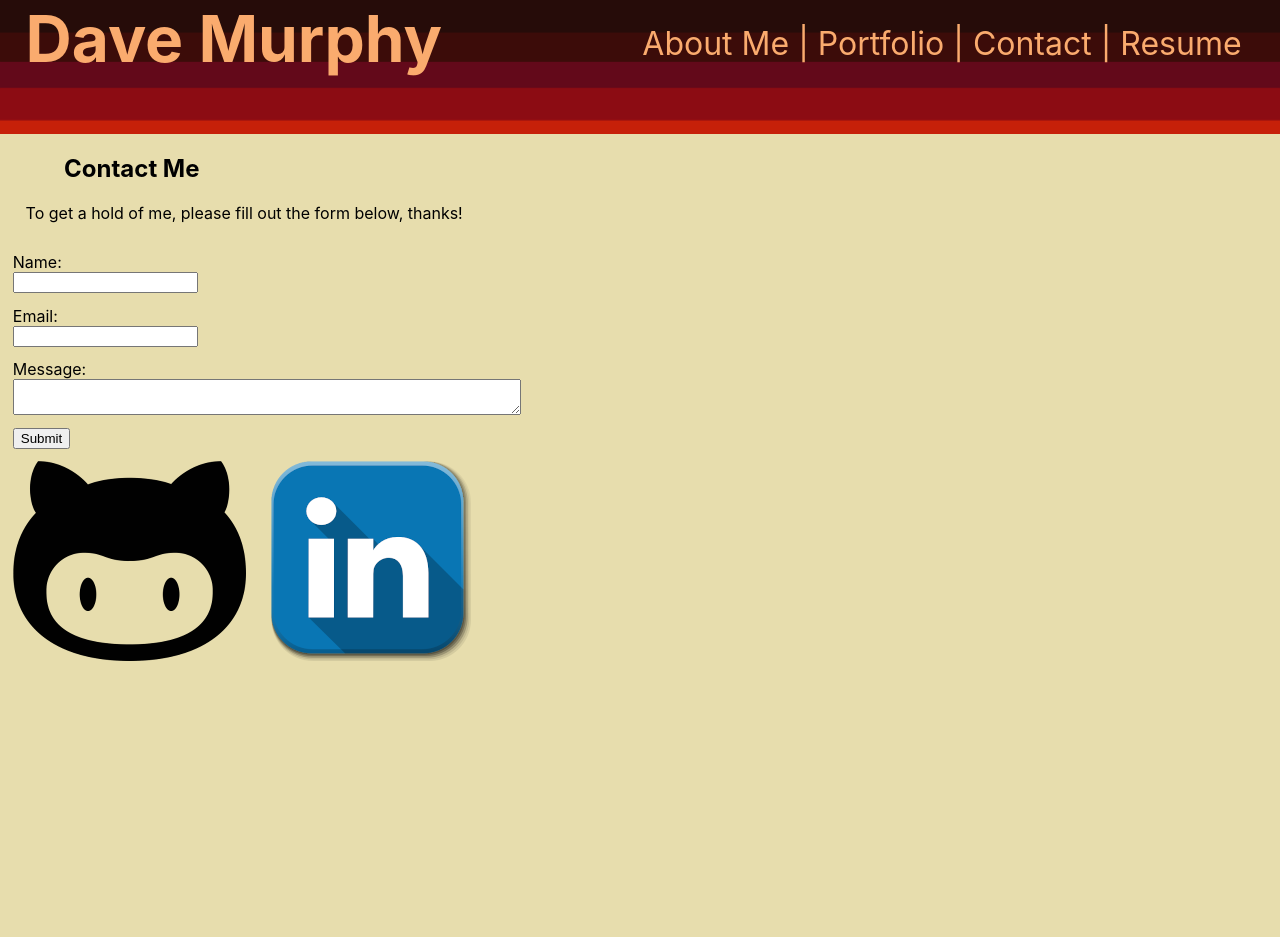
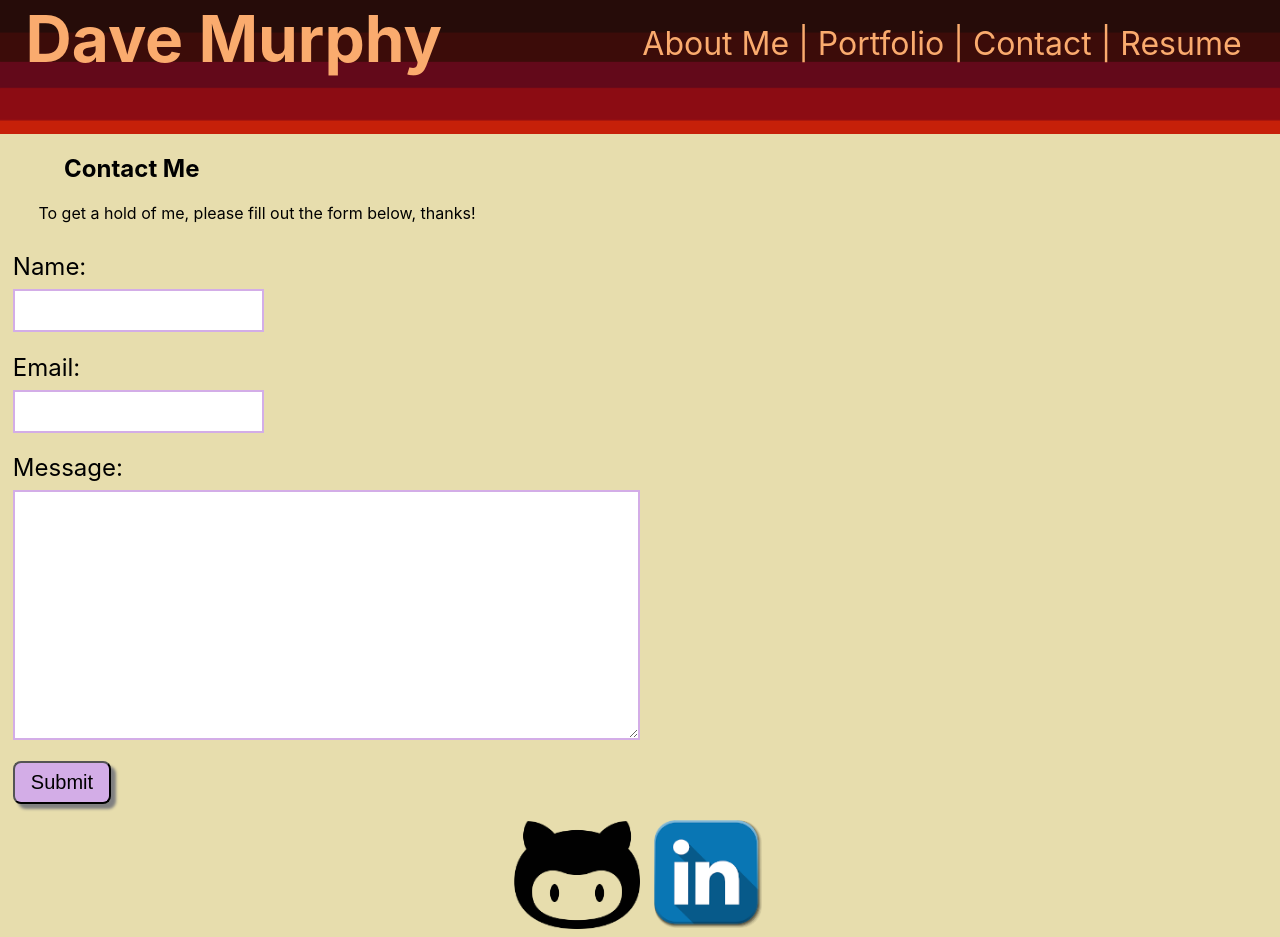
Before and after one commit to murda02/wk20-react-portfolio, a React (Create React App) app in the folder my-app/: page /contact in a window 1280 px wide. Before the commit the page ends 800 px from the top, so only its background shows below. Built offline with nearby package versions, Linux system fonts and the light colour scheme.

Commit message:
added resume page, contact styling, and fixed footer

```diff
--- a/my-app/src/App.js
+++ b/my-app/src/App.js
@@ -4,6 +4,7 @@ import Header from "./components/Header";
 import About from "./components/pages/About";
 import Contact from "./components/pages/Contact";
 import Portfolio from "./components/pages/Portfolio";
+import Resume from './components/pages/Resume'
 import { BrowserRouter as Router, Route } from "react-router-dom";
 import Footer from "./components/Footer";
 
@@ -21,6 +22,9 @@ function App() {
         <Route exact path="/portfolio">
           <Portfolio />
         </Route>
+        <Route exact path="/resume">
+          <Resume />
+        </Route>
         <Footer />
       </div>
     </Router>
--- a/my-app/src/components/ContactForm.js
+++ b/my-app/src/components/ContactForm.js
@@ -3,18 +3,30 @@ import React, { useState } from "react";
 const ContactForm = () => {
 
   var formStyle = {
-    paddingLeft: '5%',
+    paddingLeft: '3%',
     padding: '1%',
-    display: 'block'
+    display: 'block',
+    fontSize: '1.5rem'
   };
 
   var inputFields = {
-    display: 'block'
+    display: 'block',
+    width: '20%',
+    padding: '12px 20px',
+    margin: '8px 0',
+    boxSizing: 'border-box',
+    border: '2px solid #d3ade7'
+
   };
 
   var messageStyle = {
-    width: '40%',
-    display: 'block'
+    width: '50%',
+    display: 'block',
+    padding: '12px 40px',
+    margin: '8px 0',
+    boxSizing: 'border-box',
+    border: '2px solid #d3ade7',
+    height: '250px'
   };
 
   var padElementsStyle = {
@@ -22,7 +34,13 @@ const ContactForm = () => {
   };
 
   var submitBtnsStyle = {
-    marginTop: '1%'
+    marginTop: '1%',
+    boxShadow: `5px 5px 3px gray`,
+    backgroundColor: '#d3ade7',
+    borderRadius: '8px',
+    padding: '8px 16px',
+    fontSize: '20px'
+
   };
   const [status, setStatus] = useState("Submit");
   const handleSubmit = async (e) => {
--- a/my-app/src/components/Footer.js
+++ b/my-app/src/components/Footer.js
@@ -1,35 +1,30 @@
-//src/compents/Footer.js
 
-//src/components/Navigation.js
 import React from 'react';
 import github from "./assets/img/github.png"
 import linkedin from './assets/img/linkedIn.png'
 
 function Footer() {
   var footerStyle = {
-    width: '25%',
-    display: 'inline',
-    paddingTop: '2%',
-    marginLeft: 'auto',
-    marginRight: 'auto'
+    display: "flex",
+    justifyContent:"center",
+    bottom: 0
   }
   var footerImgStyle = {
-    padding: '1%',
+    padding: '3%',
+    width: '90%'
   }
 
   return (
     <footer style={footerStyle}>
       <a href={'https://www.github.com/murda02'}
-      style={footerImgStyle}
       target="_blank"
       rel="noopener noreferrer">
-      <img src={github} alt='github icon'></img>
+      <img src={github} alt='github icon' style={footerImgStyle} ></img>
       </a>
       <a href={'https://www.linkedin.com/in/-dave-murphy/'}
-      style={footerImgStyle}
       target="_blank"
       rel="noopener noreferrer">
-      <img src={linkedin} alt='linkedIn icon'></img>
+      <img src={linkedin} alt='linkedIn icon' style={footerImgStyle} ></img>
       </a>
     </footer>
   );
--- a/my-app/src/components/Navigation.js
+++ b/my-app/src/components/Navigation.js
@@ -1,7 +1,7 @@
 //src/components/Navigation.js
 import React from 'react';
 import { NavLink } from 'react-router-dom'
-import pdf from "./assets/DMurphy_Resume.pdf"
+
 
 function Navigation() {
 
@@ -25,7 +25,8 @@ function Navigation() {
       <NavLink to="/" style={linkStyle}>About Me | </NavLink>
       <NavLink to="/portfolio" style={linkStyle}>Portfolio | </NavLink>
       <NavLink to="/contact" style={linkStyle}>Contact | </NavLink>
-      <a href={pdf} target="_blank" style={linkStyle} rel="noopener noreferrer">Resume</a>
+      <NavLink to="/resume" style={linkStyle}>Resume</NavLink>
+      {/* <a href={pdf} target="_blank" style={linkStyle} rel="noopener noreferrer">Resume</a> */}
     </nav>
   );
   }
--- a/my-app/src/components/pages/Contact.js
+++ b/my-app/src/components/pages/Contact.js
@@ -3,19 +3,19 @@ import ContactForm from '../ContactForm'
 
 export default function Contact() {
 
-    var h1Style = {
+    var h2Style = {
         paddingLeft: '5%'
       };
 
       var contactStyle = {
-        paddingLeft: '2%'
+        paddingLeft: '3%'
       };
 
     return (
        <div>
            <section>
                <div>
-                   <h2 style={h1Style}>Contact Me</h2>
+                   <h2 style={h2Style}>Contact Me</h2>
                    <p style={contactStyle}>To get a  hold of me, please fill out the form below, thanks!</p>
                     <ContactForm />
                </div>
--- /dev/null
+++ b/my-app/src/components/pages/Resume.js
@@ -0,0 +1,42 @@
+
+import pdf from "../assets/DMurphy_Resume.pdf"
+
+export default function About() {
+  var resumeStyle = {
+    fontSize: "1.5rem",
+    color: 'black',
+    paddingLeft: '2%'
+  };
+
+  var resumeLinkStyle = {
+    textDecoration: 'none',
+    color: 'black'
+  };
+
+
+
+  return (
+    <div style={resumeStyle} >
+        <h2>
+        <a href={pdf} target="_blank" rel="noopener noreferrer" style={resumeLinkStyle}>Download my Resume</a></h2>
+
+        <h2>Full Stack Proficiencies: </h2>
+            <ul>
+                <li>HTML</li>
+                <li>CSS</li>
+                <li>JavaScript</li>
+                <li>APIs</li>
+                <li>NodeJS</li>
+                <li>Express</li>
+                <li>MySQL</li>
+                <li>ORM</li>
+                <li>MVC</li>
+                <li>MongoDB</li>
+                <li>PWA</li>
+                <li>React</li>
+                <li>GraphQL</li>
+                <li>MERN</li>
+            </ul>
+    </div>
+  );
+}
```
Also changed, not shown: my-app/src/components/assets/img/github.png, my-app/src/components/assets/img/linkedIn.png.
